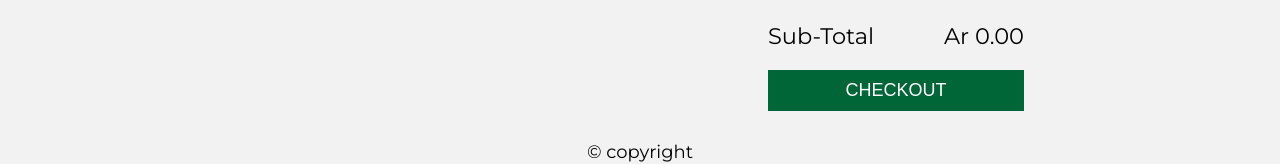
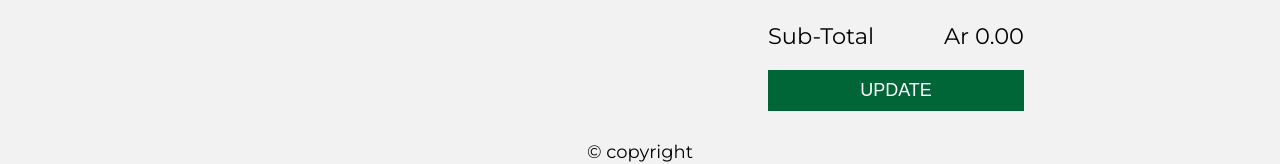
Before and after one commit to larvepeche/team6-angular, an Angular app: page /page/cart in a window 1280 px wide. Shown: the part 213-377 px from the top of the page. Built offline with nearby package versions, Linux system fonts and the light colour scheme.

Commit message:
Change button name in cart and button's function

```diff
--- a/src/app/pages/cart/cart.component.html
+++ b/src/app/pages/cart/cart.component.html
@@ -9,6 +9,6 @@
             <span>sub-total</span>
             <span>Ar {{total | number: '1.2-2'}}</span>
         </div>
-        <button class="checkout-btn" (click)="checkout()" [ngClass]="disableCheckout?'disable-checkout':''">checkout</button>
+        <button class="checkout-btn" (click)="checkout()" [ngClass]="disableCheckout?'disable-checkout':''">update</button>
     </div>
 </div>
--- a/src/app/pages/cart/cart.component.ts
+++ b/src/app/pages/cart/cart.component.ts
@@ -10,7 +10,7 @@ import { ProductService } from 'src/app/services/product-service/product.service
 })
 export class CartComponent implements OnInit {
 
-    products: IProduct[] = <IProduct[]>JSON.parse(localStorage.getItem(Product.cartLocalStorage) || '[]');
+    products: IProduct[] = [];
     total: number = 0;
     disableCheckout: boolean = false;
 
@@ -19,6 +19,7 @@ export class CartComponent implements OnInit {
     ) { }
 
     ngOnInit(): void {
+        this.products = <IProduct[]>JSON.parse(localStorage.getItem(Product.cartLocalStorage) || '[]');
         this.productsPrice();
     }
 
@@ -30,7 +31,16 @@ export class CartComponent implements OnInit {
     checkout() {
         if (this.disableCheckout)
             return;
-
+        const that = this;
+        this.products.forEach(product => {
+            this.productService.addProductToCart(product.id, product.qtyCart).subscribe({
+                next() {
+                    localStorage.setItem(Product.cartLocalStorage, JSON.stringify(that.products));
+                }, error(error) {
+                    console.log(error);
+                }
+            })
+        })
     }
 
     onQtyError(value: boolean) {
```
